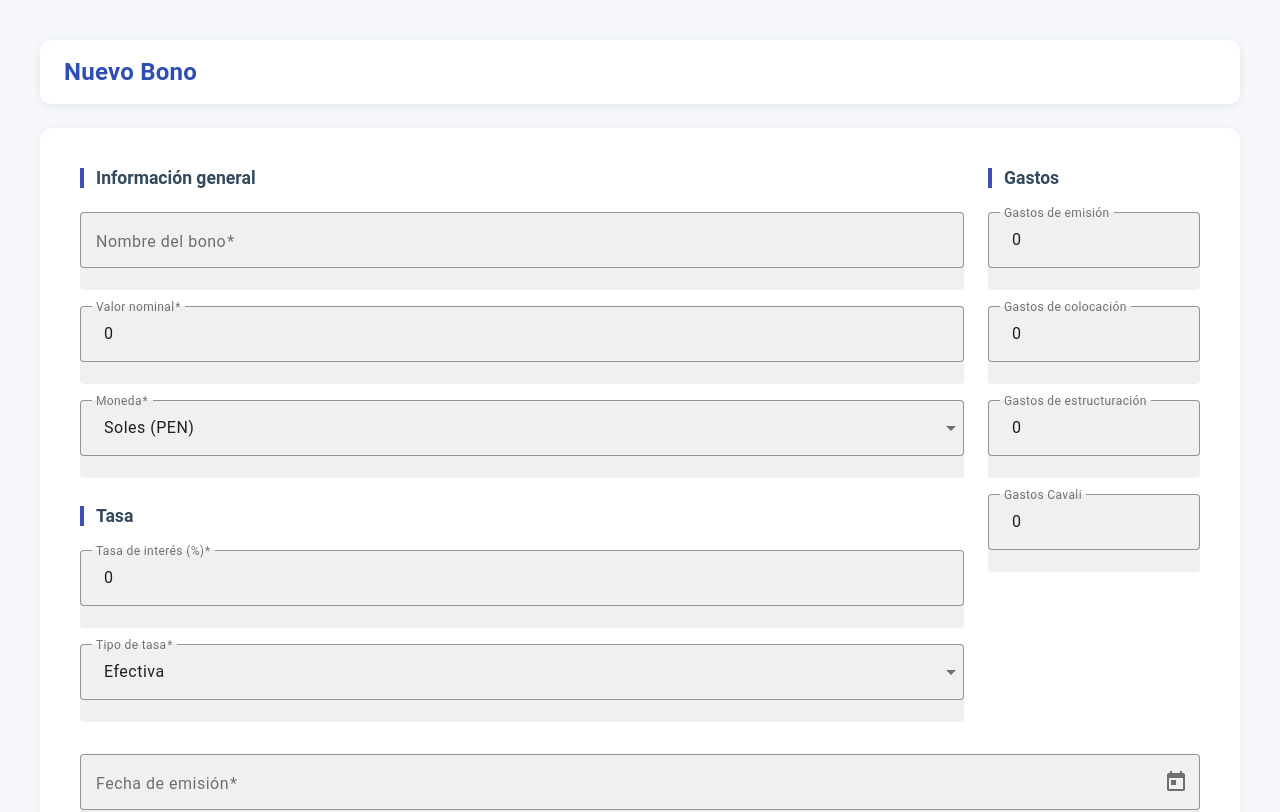
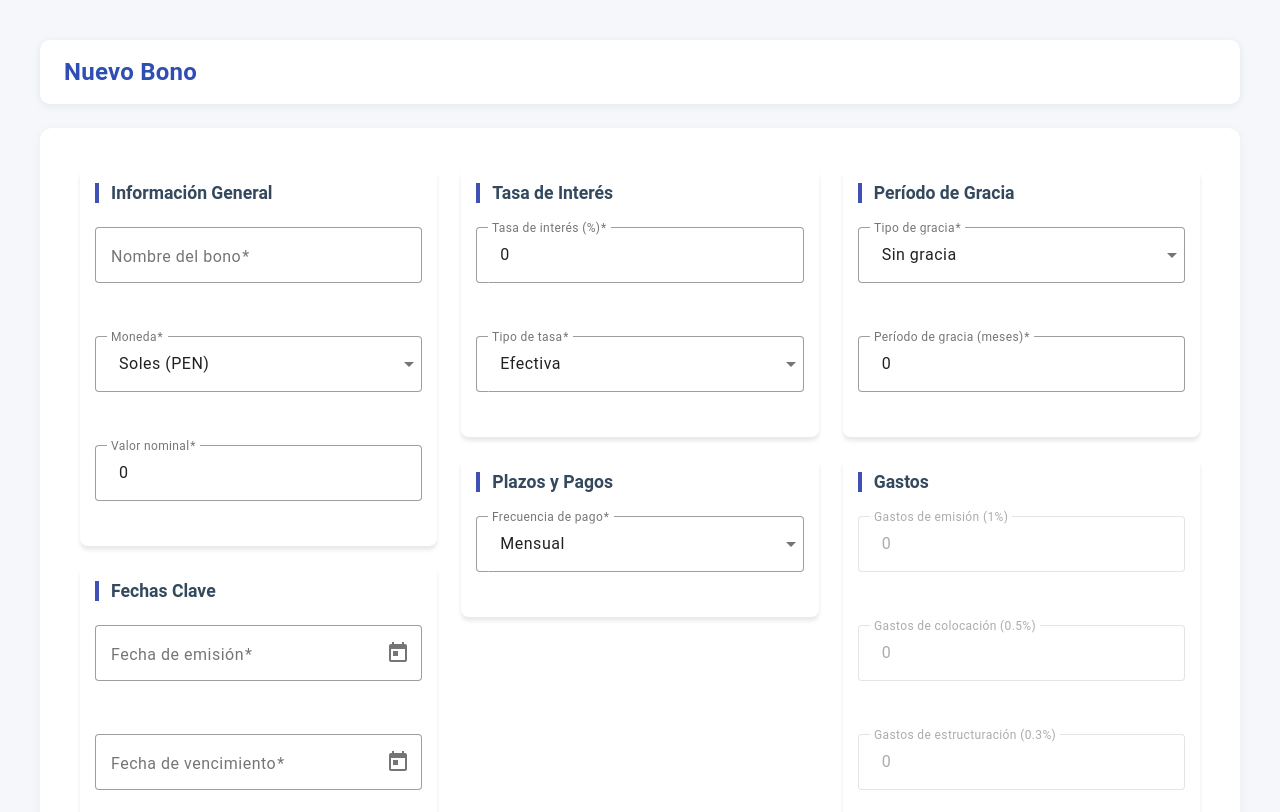
Before and after one commit to Bonoflow/Frontend, an Angular app: page /client/bond-form in a window 1280 px wide. Shown: the top 812 px of the page. Built offline with nearby package versions, Linux system fonts and the light colour scheme.

Commit message:
styles: updated bond-form

```diff
--- a/src/app/bonds/components/bond-form/bond-form.css
+++ b/src/app/bonds/components/bond-form/bond-form.css
@@ -3,6 +3,7 @@
   flex-direction: column;
   align-items: center;
   background-color: #f5f7fa;
+  padding: 40px 16px;
 }
 
 .bond-form-header-toolbar {
@@ -27,30 +28,32 @@
   text-align: left;
 }
 
-.bond-form-header-subtitle {
-  font-size: 1.05rem;
-  font-weight: 400;
-  color: #4158d0;
-  margin-top: 8px;
+.gasto-porcentaje {
+  margin-left: 8px;
+  color: #3f51b5;
+  font-weight: 600;
+  font-size: 0.95em;
+  vertical-align: middle;
 }
 
-/* Contenedor principal del formulario */
-.bond-form-container {
+.gasto-info {
+  margin-top: 10px;
+  background: #f0f4ff;
+  border-left: 4px solid #3f51b5;
+  padding: 8px 12px;
+  border-radius: 6px;
+  font-size: 0.95em;
+  color: #2b3a5b;
   display: flex;
-  flex-direction: column;
   align-items: center;
-  background-color: #f5f7fa;
-  padding: 40px 16px;
+  gap: 8px;
 }
 
-/* Card que contiene el formulario */
 .bond-form-card {
   width: 100%;
   max-width: 1200px;
-
 }
 
-/* Contenido del card */
 mat-card {
   padding: 24px;
   border-radius: 12px;
@@ -58,18 +61,19 @@ mat-card {
   background-color: #ffffff;
 }
 
-/* Columnas del formulario */
 .bond-form-columns {
   display: flex;
   flex-direction: row;
   gap: 24px;
   flex-wrap: wrap;
+  margin-bottom: 20px;
 }
 
 .bond-form-col {
   display: flex;
   flex-direction: column;
   gap: 20px;
+  flex: 1;
 }
 
 .bond-form-col-main {
@@ -82,8 +86,10 @@ mat-card {
   min-width: 280px;
 }
 
-/* Sección de campos */
 .bond-section {
+  padding: 15px;
+  border-radius: 8px;
+  box-shadow: 0 4px 4px rgba(0,0,0,0.09);
   display: flex;
   flex-direction: column;
   gap: 16px;
@@ -99,34 +105,25 @@ mat-card {
   padding-left: 12px;
 }
 
-.bond-section-divider {
-  margin: 20px 0;
-}
-
-/* Campo individual */
 .bond-form-field-wrapper {
   width: 100%;
+  margin-bottom: 15px;
 }
 
 .bond-form-field {
-  background-color: #f0f0f0; /* blanco semitransparente */
-  border-radius: 4px; /* opcional para esquinas redondeadas */
+  width: 100%;
+  border-radius: 4px;
 }
 
-
-.bond-form-field {
-  width: 100%;
-}
-
-/* Acciones del formulario */
 .bond-form-actions {
   display: flex;
   justify-content: flex-end;
   gap: 12px;
   margin-top: 32px;
+  padding-top: 20px;
+  border-top: 1px solid #eee;
 }
 
-/* Botones */
 .bond-btn {
   padding: 8px 24px;
   font-weight: 600;
@@ -149,7 +146,6 @@ mat-card {
   gap: 8px;
 }
 
-/* Spinner dentro del botón */
 mat-progress-spinner {
   display: inline-block;
   vertical-align: middle;
--- a/src/app/bonds/components/bond-form/bond-form.html
+++ b/src/app/bonds/components/bond-form/bond-form.html
@@ -9,10 +9,10 @@
       <mat-card-content>
         <form [formGroup]="bondForm" (ngSubmit)="onSubmit()">
           <div class="bond-form-columns">
-            <!-- Columna 1 -->
-            <div class="bond-form-col bond-form-col-main">
+            <!-- Columna 1: Información Básica -->
+            <div class="bond-form-col bond-form-col-left">
               <div class="bond-section">
-                <h3 class="bond-section-title">Información general</h3>
+                <h3 class="bond-section-title">Información General</h3>
                 <div class="bond-form-field-wrapper">
                   <mat-form-field appearance="outline" class="bond-form-field">
                     <mat-label>Nombre del bono</mat-label>
@@ -23,6 +23,18 @@
                     </mat-error>
                   </mat-form-field>
                 </div>
+
+                <div class="bond-form-field-wrapper">
+                  <mat-form-field appearance="outline" class="bond-form-field">
+                    <mat-label>Moneda</mat-label>
+                    <mat-select formControlName="currency">
+                      <mat-option *ngFor="let currency of currencies" [value]="currency.value">
+                        {{ currency.label }}
+                      </mat-option>
+                    </mat-select>
+                  </mat-form-field>
+                </div>
+
                 <div class="bond-form-field-wrapper">
                   <mat-form-field appearance="outline" class="bond-form-field">
                     <mat-label>Valor nominal</mat-label>
@@ -33,19 +45,39 @@
                     </mat-error>
                   </mat-form-field>
                 </div>
+              </div>
+
+              <div class="bond-section">
+                <h3 class="bond-section-title">Fechas Clave</h3>
                 <div class="bond-form-field-wrapper">
                   <mat-form-field appearance="outline" class="bond-form-field">
-                    <mat-label>Moneda</mat-label>
-                    <mat-select formControlName="currency">
-                      <mat-option *ngFor="let currency of currencies" [value]="currency.value">
-                        {{ currency.label }}
-                      </mat-option>
-                    </mat-select>
+                    <mat-label>Fecha de emisión</mat-label>
+                    <input matInput [matDatepicker]="pickerIssue" formControlName="issue_date" placeholder="Selecciona fecha" />
+                    <mat-datepicker-toggle matSuffix [for]="pickerIssue"></mat-datepicker-toggle>
+                    <mat-datepicker #pickerIssue></mat-datepicker>
+                    <mat-error *ngIf="bondForm.get('issue_date')?.invalid && bondForm.get('issue_date')?.touched">
+                      La fecha de emisión es requerida
+                    </mat-error>
+                  </mat-form-field>
+                </div>
+                <div class="bond-form-field-wrapper">
+                  <mat-form-field appearance="outline" class="bond-form-field">
+                    <mat-label>Fecha de vencimiento</mat-label>
+                    <input matInput [matDatepicker]="pickerMaturity" formControlName="maturity_date" placeholder="Selecciona fecha" />
+                    <mat-datepicker-toggle matSuffix [for]="pickerMaturity"></mat-datepicker-toggle>
+                    <mat-datepicker #pickerMaturity></mat-datepicker>
+                    <mat-error *ngIf="bondForm.get('maturity_date')?.invalid && bondForm.get('maturity_date')?.touched">
+                      La fecha de vencimiento es requerida
+                    </mat-error>
                   </mat-form-field>
                 </div>
               </div>
+            </div>
+
+            <!-- Columna 2: Configuración Financiera -->
+            <div class="bond-form-col bond-form-col-middle">
               <div class="bond-section">
-                <h3 class="bond-section-title">Tasa</h3>
+                <h3 class="bond-section-title">Tasa de Interés</h3>
                 <div class="bond-form-field-wrapper">
                   <mat-form-field appearance="outline" class="bond-form-field">
                     <mat-label>Tasa de interés (%)</mat-label>
@@ -56,6 +88,7 @@
                     </mat-error>
                   </mat-form-field>
                 </div>
+
                 <div class="bond-form-field-wrapper">
                   <mat-form-field appearance="outline" class="bond-form-field">
                     <mat-label>Tipo de tasa</mat-label>
@@ -66,6 +99,7 @@
                     </mat-select>
                   </mat-form-field>
                 </div>
+
                 <div class="bond-form-field-wrapper" *ngIf="showCapitalization">
                   <mat-form-field appearance="outline" class="bond-form-field">
                     <mat-label>Capitalización</mat-label>
@@ -77,67 +111,9 @@
                   </mat-form-field>
                 </div>
               </div>
-            </div>
 
-            <!-- ...dentro de <div class="bond-section"> o crea una nueva sección para Gastos -->
-            <div class="bond-section">
-              <h3 class="bond-section-title">Gastos</h3>
-              <div class="bond-form-field-wrapper">
-                <mat-form-field appearance="outline" class="bond-form-field">
-                  <mat-label>Gastos de emisión</mat-label>
-                  <input matInput type="number" formControlName="issuance_expenses" min="0" step="0.01" placeholder="0" />
-                </mat-form-field>
-              </div>
-              <div class="bond-form-field-wrapper">
-                <mat-form-field appearance="outline" class="bond-form-field">
-                  <mat-label>Gastos de colocación</mat-label>
-                  <input matInput type="number" formControlName="placement_expenses" min="0" step="0.01" placeholder="0" />
-                </mat-form-field>
-              </div>
-              <div class="bond-form-field-wrapper">
-                <mat-form-field appearance="outline" class="bond-form-field">
-                  <mat-label>Gastos de estructuración</mat-label>
-                  <input matInput type="number" formControlName="structuring_expenses" min="0" step="0.01" placeholder="0" />
-                </mat-form-field>
-              </div>
-              <div class="bond-form-field-wrapper">
-                <mat-form-field appearance="outline" class="bond-form-field">
-                  <mat-label>Gastos Cavali</mat-label>
-                  <input matInput type="number" formControlName="cavali_expenses" min="0" step="0.01" placeholder="0" />
-                </mat-form-field>
-              </div>
-            </div>
-
-            <!-- Campo Fecha de Emisión -->
-            <div class="bond-form-field-wrapper">
-              <mat-form-field appearance="outline" class="bond-form-field">
-                <mat-label>Fecha de emisión</mat-label>
-                <input matInput [matDatepicker]="pickerIssue" formControlName="issue_date" placeholder="Selecciona fecha" />
-                <mat-datepicker-toggle matSuffix [for]="pickerIssue"></mat-datepicker-toggle>
-                <mat-datepicker #pickerIssue></mat-datepicker>
-                <mat-error *ngIf="bondForm.get('issue_date')?.invalid && bondForm.get('issue_date')?.touched">
-                  La fecha de emisión es requerida
-                </mat-error>
-              </mat-form-field>
-            </div>
-
-            <!-- Campo Fecha de Vencimiento -->
-            <div class="bond-form-field-wrapper">
-              <mat-form-field appearance="outline" class="bond-form-field">
-                <mat-label>Fecha de vencimiento</mat-label>
-                <input matInput [matDatepicker]="pickerMaturity" formControlName="maturity_date" placeholder="Selecciona fecha" />
-                <mat-datepicker-toggle matSuffix [for]="pickerMaturity"></mat-datepicker-toggle>
-                <mat-datepicker #pickerMaturity></mat-datepicker>
-                <mat-error *ngIf="bondForm.get('maturity_date')?.invalid && bondForm.get('maturity_date')?.touched">
-                  La fecha de vencimiento es requerida
-                </mat-error>
-              </mat-form-field>
-            </div>
-
-            <!-- Columna 2 -->
-            <div class="bond-form-col bond-form-col-side">
               <div class="bond-section">
-                <h3 class="bond-section-title">Plazos y pagos</h3>
+                <h3 class="bond-section-title">Plazos y Pagos</h3>
                 <div class="bond-form-field-wrapper">
                   <mat-form-field appearance="outline" class="bond-form-field">
                     <mat-label>Frecuencia de pago</mat-label>
@@ -149,8 +125,12 @@
                   </mat-form-field>
                 </div>
               </div>
+            </div>
+
+            <!-- Columna 3: Configuraciones Adicionales -->
+            <div class="bond-form-col bond-form-col-right">
               <div class="bond-section">
-                <h3 class="bond-section-title">Período de gracia</h3>
+                <h3 class="bond-section-title">Período de Gracia</h3>
                 <div class="bond-form-field-wrapper">
                   <mat-form-field appearance="outline" class="bond-form-field">
                     <mat-label>Tipo de gracia</mat-label>
@@ -161,6 +141,7 @@
                     </mat-select>
                   </mat-form-field>
                 </div>
+
                 <div class="bond-form-field-wrapper">
                   <mat-form-field appearance="outline" class="bond-form-field">
                     <mat-label>Período de gracia (meses)</mat-label>
@@ -172,8 +153,41 @@
                   </mat-form-field>
                 </div>
               </div>
+
+              <div class="bond-section">
+                <h3 class="bond-section-title">Gastos</h3>
+                <div class="bond-form-field-wrapper">
+                  <mat-form-field appearance="outline" class="bond-form-field">
+                    <mat-label>Gastos de emisión (1%)</mat-label>
+                    <input matInput type="number" formControlName="issuance_expenses" readonly />
+                  </mat-form-field>
+                </div>
+
+                <div class="bond-form-field-wrapper">
+                  <mat-form-field appearance="outline" class="bond-form-field">
+                    <mat-label>Gastos de colocación (0.5%)</mat-label>
+                    <input matInput type="number" formControlName="placement_expenses" readonly />
+                  </mat-form-field>
+                </div>
+
+                <div class="bond-form-field-wrapper">
+                  <mat-form-field appearance="outline" class="bond-form-field">
+                    <mat-label>Gastos de estructuración (0.3%)</mat-label>
+                    <input matInput type="number" formControlName="structuring_expenses" readonly />
+                  </mat-form-field>
+                </div>
+
+                <div class="bond-form-field-wrapper">
+                  <mat-form-field appearance="outline" class="bond-form-field">
+                    <mat-label>Gastos Cavali (0.2%)</mat-label>
+                    <input matInput type="number" formControlName="cavali_expenses" readonly />
+                  </mat-form-field>
+                </div>
+
+              </div>
             </div>
           </div>
+
           <!-- Botones -->
           <div class="bond-form-actions">
             <button mat-stroked-button type="button" (click)="onCancel()" class="bond-btn bond-btn-cancel">
@@ -196,7 +210,6 @@
               <span *ngIf="!isLoading">{{ isEditMode ? 'Actualizar' : 'Crear' }} Bono</span>
               <span *ngIf="isLoading">Guardando...</span>
             </button>
-
           </div>
         </form>
       </mat-card-content>
--- a/src/app/bonds/components/bond-form/bond-form.ts
+++ b/src/app/bonds/components/bond-form/bond-form.ts
@@ -73,10 +73,10 @@ export class BondForm implements OnInit {
       grace_period: [0, [Validators.required, Validators.min(0)]],
       issue_date: [null, [Validators.required]],
       maturity_date: [null, [Validators.required]],
-      issuance_expenses: [0],
-      placement_expenses: [0],
-      structuring_expenses: [0],
-      cavali_expenses: [0],
+      issuance_expenses: [{ value: 0, disabled: true }],
+      placement_expenses: [{ value: 0, disabled: true }],
+      structuring_expenses: [{ value: 0, disabled: true }],
+      cavali_expenses: [{ value: 0, disabled: true }],
     });
   }
 
@@ -115,6 +115,22 @@ export class BondForm implements OnInit {
         capitalizationControl?.clearValidators();
       }
       capitalizationControl?.updateValueAndValidity();
+    });
+
+    // Calcular gastos automáticamente al cambiar el valor nominal
+    this.bondForm.get('nominal_value')?.valueChanges.subscribe((nominal) => {
+      const n = Number(nominal) || 0;
+      // Ajusta los porcentajes según tu lógica de negocio
+      const issuance = +(n * 0.01).toFixed(2);      // 1%
+      const placement = +(n * 0.005).toFixed(2);     // 0.5%
+      const structuring = +(n * 0.003).toFixed(2);   // 0.3%
+      const cavali = +(n * 0.002).toFixed(2);        // 0.2%
+      this.bondForm.patchValue({
+        issuance_expenses: issuance,
+        placement_expenses: placement,
+        structuring_expenses: structuring,
+        cavali_expenses: cavali,
+      }, { emitEvent: false });
     });
   }
 
@@ -157,7 +173,7 @@ export class BondForm implements OnInit {
         this.isLoading = false;
         return;
       }
-      const form = this.bondForm.value;
+      const form = this.bondForm.getRawValue();
 
       // Calcular maturity_date si no se ingresó manualmente
       let maturityDate = form.maturity_date;
```
